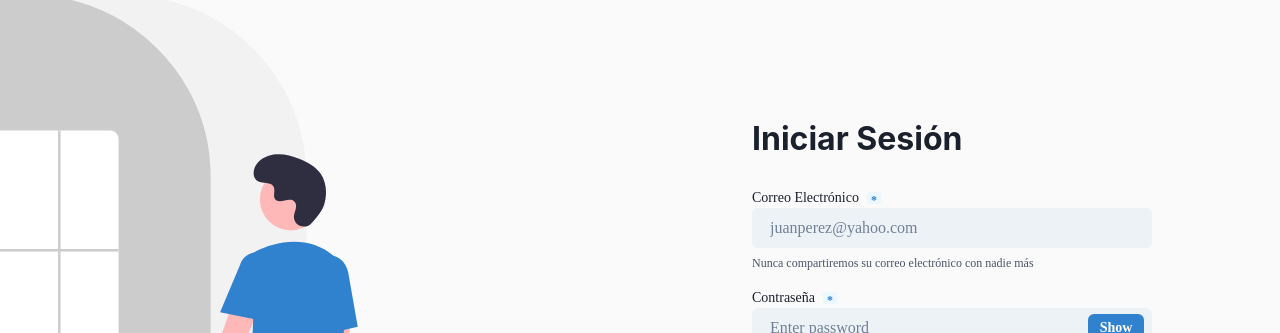
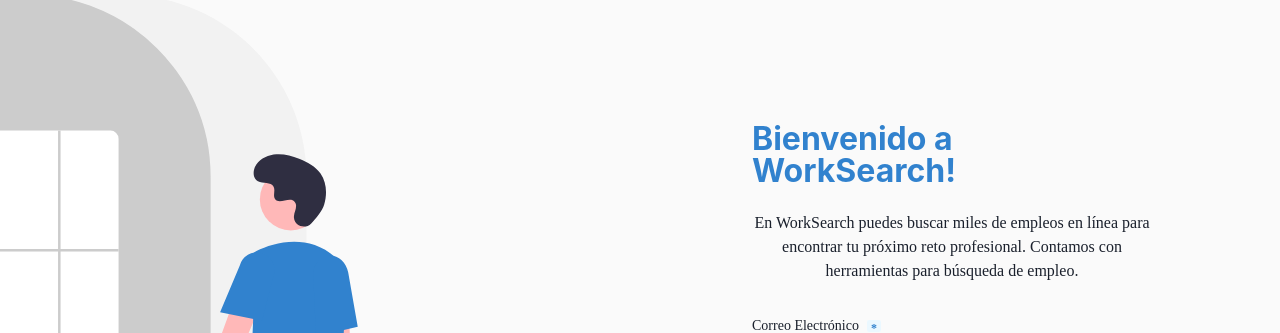
Before and after one commit to jhonson-lc/sistema-empleos, a Next.js app: page /auth/login in a window 1280 px wide. Shown: the part 151-484 px from the top of the page. Built offline with nearby package versions, Linux system fonts and the light colour scheme; no server answers.

Commit message:
refactor: login page

```diff
--- a/session/screens/Login.tsx
+++ b/session/screens/Login.tsx
@@ -60,9 +60,19 @@
       w="full"
     >
       <Stack alignItems="start" gap={6} order={1} p={32}>
-        <Heading color="primary" fontSize={32} fontWeight={700} lineHeight={1}>
-          Iniciar Sesión
+        <Heading
+          color="primary.500"
+          fontSize={32}
+          fontWeight={700}
+          lineHeight={1}
+        >
+          Bienvenido a WorkSearch!
         </Heading>
+        <Text textAlign="center">
+          En WorkSearch puedes buscar miles de empleos en línea para encontrar
+          tu próximo reto profesional. Contamos con herramientas para búsqueda
+          de empleo.
+        </Text>
         <Stack direction="column" spacing={0} w={400}>
           <form onSubmit={handleSubmit(onSubmit)}>
             <FormControl
```
